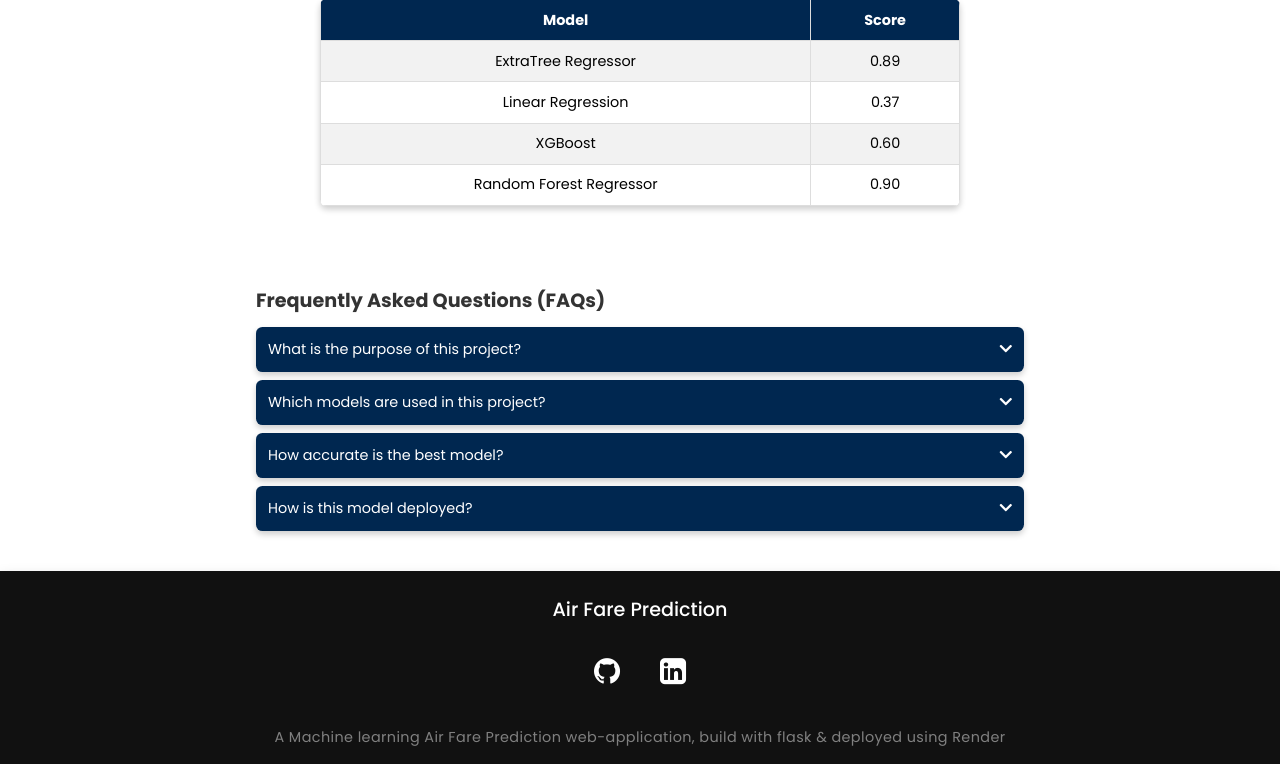
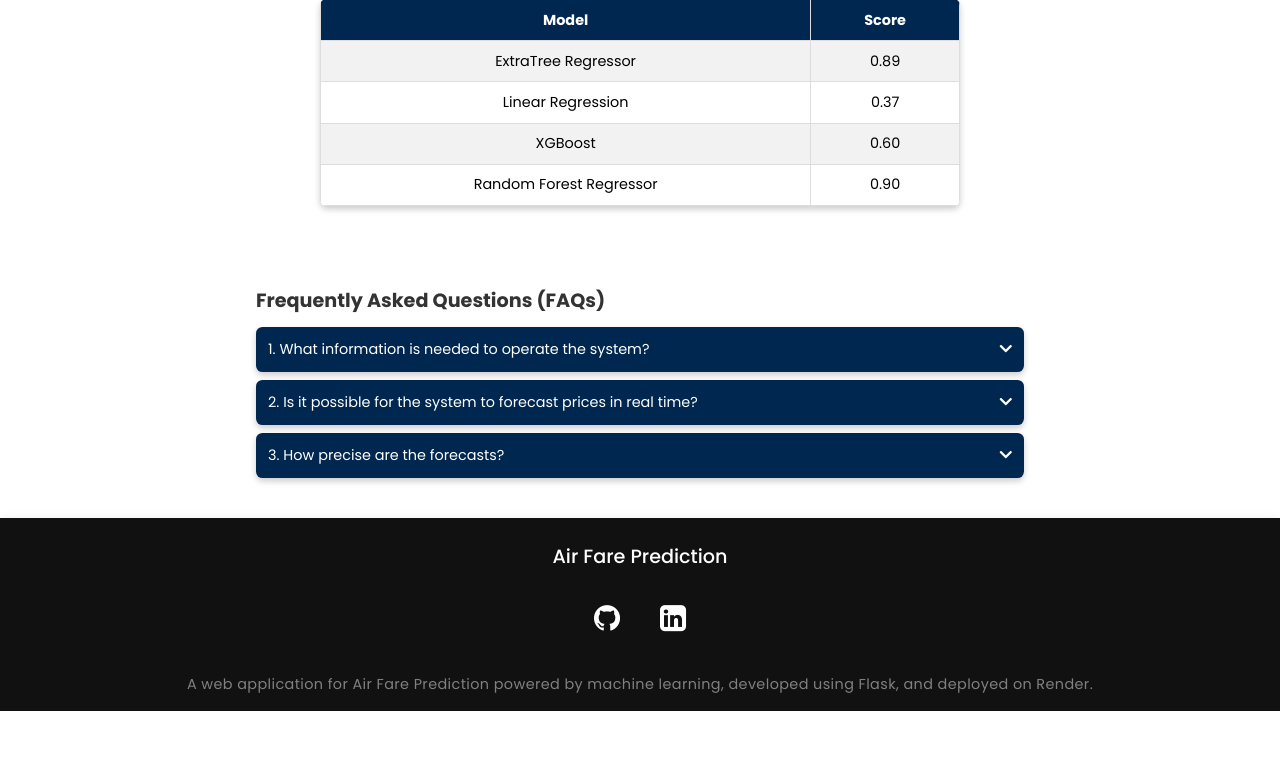
Before and after one commit to divyat10/Air-fare-prediction-system, a Flask app: page / in a window 1280 px wide. Shown: the part 1074-1838 px from the top of the page. After the commit the page ends 1785 px from the top, so only its background shows below. Run offline with Flask 2, Linux system fonts and the light colour scheme; parts of the project's set-up code (start-up, migrations or seed data) failed here and were passed over; some libraries are stand-ins or nearby versions; some web fonts are replaced.

Commit message:
fix: ui update

```diff
--- a/templates/index.html
+++ b/templates/index.html
@@ -43,16 +43,9 @@
         <div class="page_container">
             <!-- Left Side - Text Content -->
             <div class="page_text-section">
-                <p>The goal of the Air Fare Prediction project is to develop a model that can accurately predict the
-                    prices of airline tickets. This project utilizes data analysis, machine learning, and statistical
-                    modeling techniques to analyze historical flight data and make predictions on future flight prices.</p>
+                <p>The objective of the Air Fare Prediction project is to build a model capable of accurately forecasting airline ticket prices. This project leverages data analysis, machine learning, and statistical modeling techniques to examine past flight data and predict future airfare trends.</p>
                 <br>
-                <p>The Air Fare Prediction project is aimed at helping travelers plan their trips more effectively by
-                    providing insights into the potential price trends of flight tickets. This model predicts the price of
-                    the flight based on some parameters like total stops, journey day, journey month, airline, source, destination, etc.
-                    We have trained this model using the random forest regressor and after
-                    training, fine-tuned the model through hyperparameter tuning. Then, the model is saved and deployed using a
-                    Flask application on localhost.</p>
+                <p>TThe Air Fare Prediction project is designed to assist travelers in better planning their trips by offering insights into potential flight price trends. The model estimates airfare based on various factors such as the number of stops, travel day, travel month, airline, departure location, and destination. It has been trained using a Random Forest Regressor and further optimized through hyperparameter tuning. Once trained, the model is saved and deployed via a Flask application on a local server.</p>
             </div>
 
             <!-- Right Side - Image -->
@@ -125,41 +118,31 @@
 
         <div class="page_faq-item">
             <div class="page_faq-question">
-                What is the purpose of this project?
+                1.	What information is needed to operate the system?
                 <i class="fas fa-chevron-down"></i>
             </div>
             <div class="page_faq-answer">
-                The goal of this project is to predict airline ticket prices using machine learning models, helping travelers plan their trips efficiently.
+                To produce forecasts, the system needs information such as the airline name, departure date, number of stops, source, and destination.
             </div>
         </div>
 
         <div class="page_faq-item">
             <div class="page_faq-question">
-                Which models are used in this project?
+                2.	Is it possible for the system to forecast prices in real time?
                 <i class="fas fa-chevron-down"></i>
             </div>
             <div class="page_faq-answer">
-                The models used include ExtraTree Regressor, Linear Regression, XGBoost, and Random Forest Regressor.
+                At the moment, the system makes forecasts based on previous data. It can be expanded to operate with real-time airline data, though.
             </div>
         </div>
 
         <div class="page_faq-item">
             <div class="page_faq-question">
-                How accurate is the best model?
+                3.	How precise are the forecasts?
                 <i class="fas fa-chevron-down"></i>
             </div>
             <div class="page_faq-answer">
-                The Random Forest Regressor achieves the highest accuracy of 93.80% with an R² score of 0.90.
-            </div>
-        </div>
-
-        <div class="page_faq-item">
-            <div class="page_faq-question">
-                How is this model deployed?
-                <i class="fas fa-chevron-down"></i>
-            </div>
-            <div class="page_faq-answer">
-                The model is deployed using Flask on a local server to provide real-time fare predictions.
+                The model's performance and the quality of the data determine the accuracy. Based on past data, the Random Forest Regressor offers a high accuracy rate.
             </div>
         </div>
     </div>
@@ -180,7 +163,7 @@
         </div>
 
         <div class="last">
-            <p>A Machine learning Air Fare Prediction web-application, build with flask & deployed using Render</p>
+            <p>A web application for Air Fare Prediction powered by machine learning, developed using Flask, and deployed on Render.</p>
         </div>
 
     </footer>
--- a/templates/predict.html
+++ b/templates/predict.html
@@ -154,7 +154,7 @@
         </div>
 
         <div class="last">
-            <p>A Machine learning Air Fare Prediction web-application, build with flask & deployed using Render</p>
+            <p>A web application for Air Fare Prediction powered by machine learning, developed using Flask, and deployed on Render.</p>
         </div>
 
     </footer>
```
Also changed, not shown: README.md.
